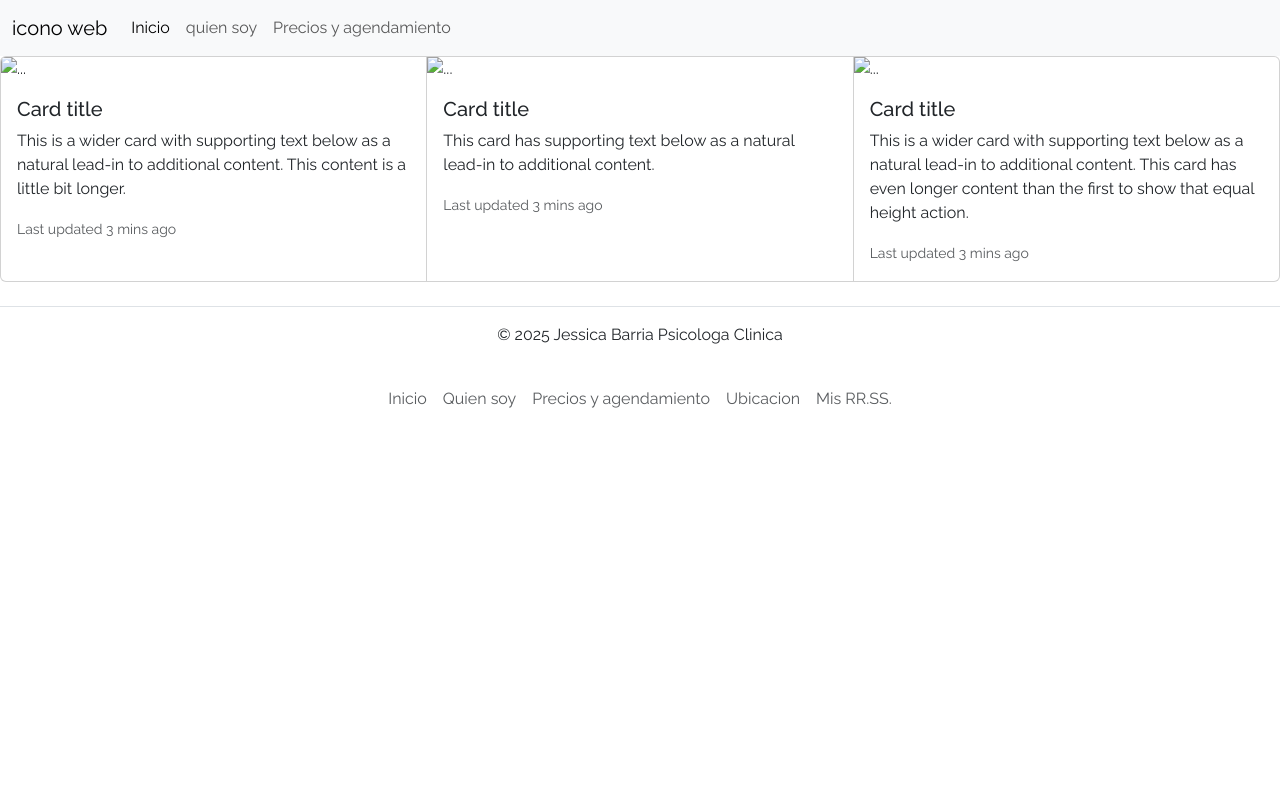
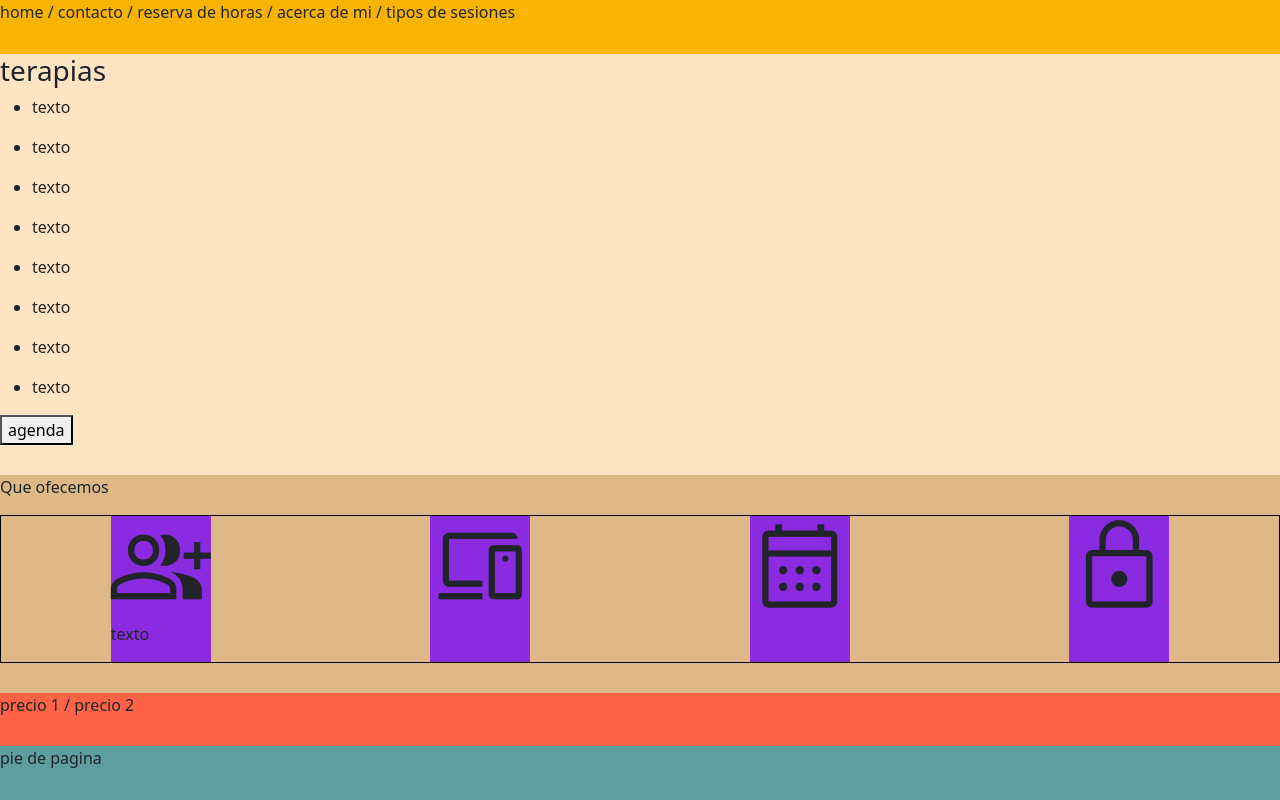
Before and after one commit to sebazuniga1981/ps-jessica, a plain HTML site: page index.html in a window 1280 px wide. Drawn offline with nearby package versions, Linux system fonts and the light colour scheme.

Commit message:
feat:maquetenado pagina web, se crean los grid y se demarcan los campos con colores

```diff
--- a/assets/css/style.css
+++ b/assets/css/style.css
@@ -1,6 +1,48 @@
-body{
-    font-family: "Raleway", sans-serif;
-  font-optical-sizing: auto;
-  font-weight: weight;
-  font-style: normal;
+body {
+  margin: 0;
+  padding: 0;
 }
+
+.web-layout {
+  display: grid;
+
+  grid-template-areas:
+    " header"
+    "menu-sup-1"
+    "menu-sup-2"
+    "price"
+    "pie-de-pagina";
+  min-height: 100dvh;
+}
+.header {
+  grid-area: header;
+  background-color: #f8b400;
+}
+.menu-sup-1 {
+  grid-area: menu-sup-1;
+  background-color: bisque;
+}
+.menu-sup-2 {
+  grid-area: menu-sup-2;
+  background-color: burlywood;
+}
+.price {
+  grid-area: price;
+  background-color: tomato;
+}
+.pie-de-pagina {
+  grid-area: pie-de-pagina;
+  background-color: cadetblue;
+}
+.material-symbols-outlined{
+  font-size: 100px;
+
+}
+.icon{
+  display: flex;
+  justify-content:space-around;
+  border: 1px solid black;
+}
+.card-icon{
+  background-color: blueviolet;
+}
--- a/index.html
+++ b/index.html
@@ -10,92 +10,60 @@
       integrity="sha384-SgOJa3DmI69IUzQ2PVdRZhwQ+dy64/BUtbMJw1MZ8t5HZApcHrRKUc4W0kG879m7"
       crossorigin="anonymous"
     />
-    <link rel="preconnect" href="https://fonts.googleapis.com">
-<link rel="preconnect" href="https://fonts.gstatic.com" crossorigin>
-<link href="https://fonts.googleapis.com/css2?family=Raleway:ital,wght@0,100..900;1,100..900&family=Roboto:ital,wght@0,100..900;1,100..900&display=swap" rel="stylesheet">
+    <link rel="preconnect" href="https://fonts.googleapis.com" />
+    <link rel="preconnect" href="https://fonts.gstatic.com" crossorigin />
+    <link
+      href="https://fonts.googleapis.com/css2?family=Raleway:ital,wght@0,100..900;1,100..900&family=Roboto:ital,wght@0,100..900;1,100..900&display=swap"
+      rel="stylesheet"
+    />
+    <link
+      rel="stylesheet"
+      href="https://fonts.googleapis.com/css2?family=Material+Symbols+Outlined:opsz,wght,FILL,GRAD@20..48,100..700,0..1,-50..200"
+    />
     <link rel="stylesheet" href="./assets/css/style.css" />
   </head>
   <body>
-    <!--* inicio del navbar-->
-    <nav>
-        <nav class="navbar navbar-expand-lg bg-body-tertiary">
-            <div class="container-fluid">
-              <a class="navbar-brand" href="#">icono web</a>
-              <button class="navbar-toggler" type="button" data-bs-toggle="collapse" data-bs-target="#navbarNav" aria-controls="navbarNav" aria-expanded="false" aria-label="Toggle navigation">
-                <span class="navbar-toggler-icon"></span>
-              </button>
-              <div class="collapse navbar-collapse" id="navbarNav">
-                <ul class="navbar-nav">
-                  <li class="nav-item">
-                    <a class="nav-link active" aria-current="page" href="#">Inicio</a>
-                  </li>
-                  <li class="nav-item">
-                    <a class="nav-link" href="#">quien soy</a>
-                  </li>
-                  <li class="nav-item">
-                    <a class="nav-link" href="#">Precios y agendamiento</a>
-                  </li>
+    <div class="web-layout">
+      <header class="header">
+        <nav class="barra-superior">
+          home / contacto / reserva de horas / acerca de mi / tipos de sesiones
+        </nav>
+      </header>
+
+      <section class="menu-sup-1">
+        <h3>terapias</h3>
+        <ul>
+          <li><p>texto</p></li>
+          <li><p>texto</p></li>
+          <li><p>texto</p></li>
+          <li><p>texto</p></li>
+          <li><p>texto</p></li>
+          <li><p>texto</p></li>
+          <li><p>texto</p></li>
+          <li><p>texto</p></li>
         </ul>
+        <button>agenda</button>
+      </section>
+      <section class="menu-sup-2">
+        <p>Que ofecemos</p>
+        <div class="icon">
+          <div class="card-icon">
+            <span class="material-symbols-outlined"> group_add </span>
+            <p>texto</p>
           </div>
+          <div class="card-icon">
+            <span class="material-symbols-outlined"> devices </span>
           </div>
-          </nav>
-    </nav>
-    <!--* fin del navbar-->
-    <!--* inicio del section1-->
-    <section> <!--!seccion card-->
-        <div class="card-group">
-            <div class="card">
-              <img src="..." class="card-img-top" alt="...">
-              <div class="card-body">
-                <h5 class="card-title">Card title</h5>
-                <p class="card-text">This is a wider card with supporting text below as a natural lead-in to additional content. This content is a little bit longer.</p>
-                <p class="card-text"><small class="text-body-secondary">Last updated 3 mins ago</small></p>
+          <div class="card-icon">
+            <span class="material-symbols-outlined"> calendar_month </span>
           </div>
-            </div>
-            <div class="card">
-              <img src="..." class="card-img-top" alt="...">
-              <div class="card-body">
-                <h5 class="card-title">Card title</h5>
-                <p class="card-text">This card has supporting text below as a natural lead-in to additional content.</p>
-                <p class="card-text"><small class="text-body-secondary">Last updated 3 mins ago</small></p>
-              </div>
-            </div>
-            <div class="card">
-              <img src="..." class="card-img-top" alt="...">
-              <div class="card-body">
-                <h5 class="card-title">Card title</h5>
-                <p class="card-text">This is a wider card with supporting text below as a natural lead-in to additional content. This card has even longer content than the first to show that equal height action.</p>
-                <p class="card-text"><small class="text-body-secondary">Last updated 3 mins ago</small></p>
-              </div>
+          <div class="card-icon">
+            <span class="material-symbols-outlined"> lock </span>
           </div>
         </div>
       </section>
-    <!--* fin del section1-->
-    <!--* inicio del section2-->
-    <section></section>
-    <!--* fin del section2-->
-
-    <!--* inicio del footer-->
-    <footer>
-        <footer class="d-flex flex-wrap justify-content-center align-items-center py-3 my-4 border-top">
-            <p class="nav col-md-12 justify-content-center">© 2025 Jessica Barria Psicologa Clinica</p>
-            <a href="/" class="col-md-4 d-flex align-items-center justify-content-center mb-3 mb-md-0 me-md-auto link-body-emphasis text-decoration-none" aria-label="Bootstrap">
-              <svg class="bi me-2" width="40" height="32" aria-hidden="true"><use xlink:href="#bootstrap"></use></svg>
-            </a>
-            <ul class="nav col-md-12 justify-content-center">
-              <li class="nav-item"><a href="#" class="nav-link px-2 text-body-secondary">Inicio</a></li>
-              <li class="nav-item"><a href="#" class="nav-link px-2 text-body-secondary">Quien soy</a></li>
-              <li class="nav-item"><a href="#" class="nav-link px-2 text-body-secondary">Precios y agendamiento</a></li>
-              <li class="nav-item"><a href="#" class="nav-link px-2 text-body-secondary">Ubicacion</a></li>
-              <li class="nav-item"><a href="#" class="nav-link px-2 text-body-secondary">Mis RR.SS.</a></li>
-            </ul>
-          </footer>
-    </footer>
-    <!--* fin del footer-->
-    <script
-      src="https://cdn.jsdelivr.net/npm/bootstrap@5.3.5/dist/js/bootstrap.bundle.min.js"
-      integrity="sha384-k6d4wzSIapyDyv1kpU366/PK5hCdSbCRGRCMv+eplOQJWyd1fbcAu9OCUj5zNLiq"
-      crossorigin="anonymous"
-    ></script>
+      <section class="price">precio 1 / precio 2</section>
+      <footer class="pie-de-pagina">pie de pagina</footer>
+    </div>
   </body>
 </html>
```
Lines whose indentation alone changed are shown as unchanged.
